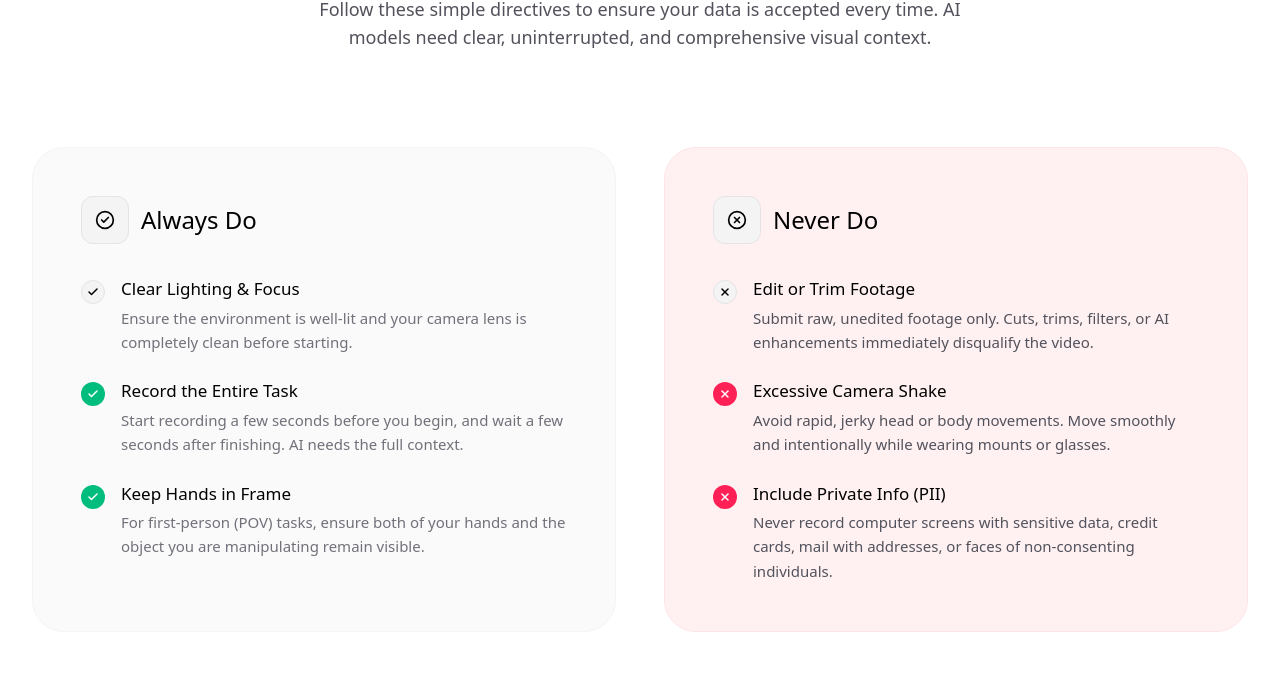
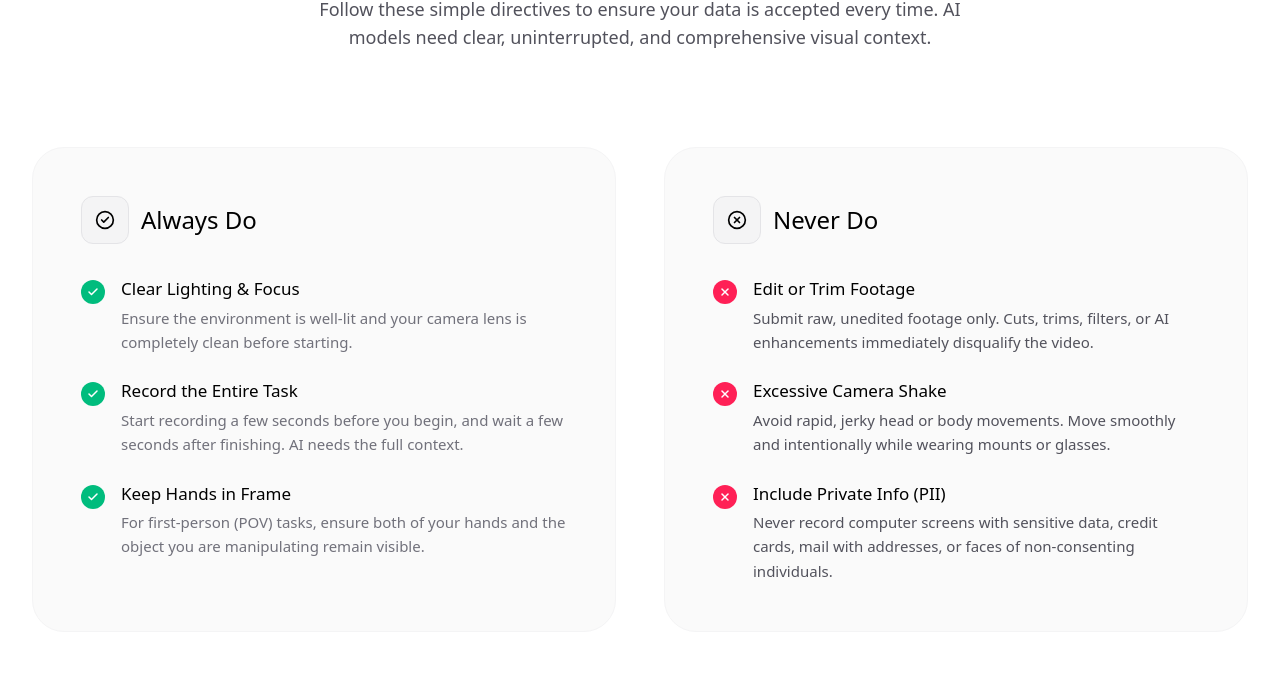
Before and after one commit to Nijhum0007/dave2-website, a Next.js app: page /guidelines in a window 1280 px wide. Shown: the part 909-1591 px from the top of the page. Built offline with nearby package versions, Linux system fonts and the light colour scheme.

Commit message:
Update guidelines and dependencies

```diff
--- a/package.json
+++ b/package.json
@@ -3,7 +3,7 @@
   "version": "0.1.0",
   "private": true,
   "scripts": {
-    "dev": "next dev",
+    "dev": "next dev -H 0.0.0.0",
     "build": "next build",
     "start": "next start",
     "lint": "eslint"
--- a/src/app/guidelines/page.tsx
+++ b/src/app/guidelines/page.tsx
@@ -114,7 +114,7 @@ export default function GuidelinesPage() {
                 </div>
                 <ul className="space-y-6">
                   <li className="flex gap-4">
-                    <div className="mt-1 flex h-6 w-6 shrink-0 items-center justify-center rounded-full border border-zinc-200 bg-zinc-100 text-black">
+                    <div className="mt-1 flex h-6 w-6 shrink-0 items-center justify-center rounded-full bg-emerald-500 text-white">
                       <svg viewBox="0 0 24 24" fill="none" stroke="currentColor" strokeWidth="3" strokeLinecap="round" strokeLinejoin="round" className="h-3 w-3"><polyline points="20 6 9 17 4 12"></polyline></svg>
                     </div>
                     <div>
@@ -144,7 +144,7 @@ export default function GuidelinesPage() {
               </div>
 
               {/* Don'ts */}
-              <div className="rounded-[2rem] bg-rose-50 border border-rose-100 p-8 md:p-12">
+              <div className="rounded-[2rem] bg-zinc-50 border border-zinc-100 p-8 md:p-12">
                 <div className="flex items-center gap-3 mb-8">
                   <div className="flex h-12 w-12 items-center justify-center rounded-xl border border-zinc-200 bg-zinc-100 text-black">
                     <XCircle className="h-5 w-5" />
@@ -153,7 +153,7 @@ export default function GuidelinesPage() {
                 </div>
                 <ul className="space-y-6">
                   <li className="flex gap-4">
-                    <div className="mt-1 flex h-6 w-6 shrink-0 items-center justify-center rounded-full border border-zinc-200 bg-zinc-100 text-black">
+                    <div className="mt-1 flex h-6 w-6 shrink-0 items-center justify-center rounded-full bg-rose-500 text-white">
                       <svg viewBox="0 0 24 24" fill="none" stroke="currentColor" strokeWidth="3" strokeLinecap="round" strokeLinejoin="round" className="h-3 w-3"><line x1="18" y1="6" x2="6" y2="18"></line><line x1="6" y1="6" x2="18" y2="18"></line></svg>
                     </div>
                     <div>
```
